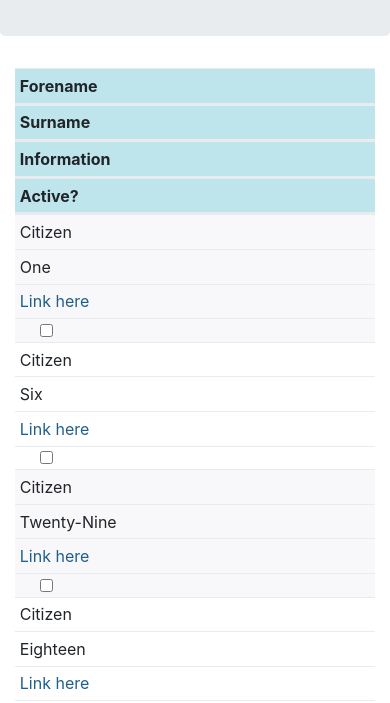
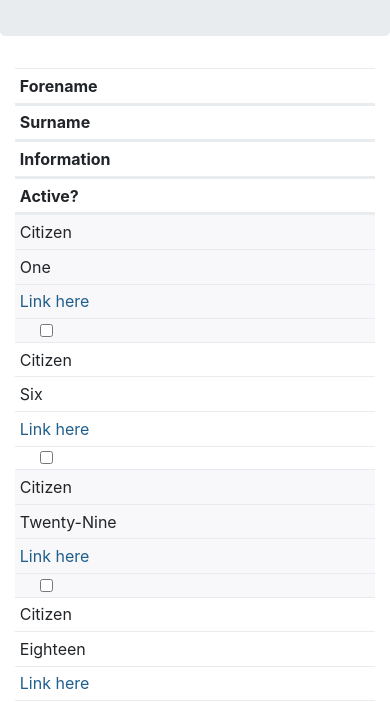
Before and after one commit to Mydex/citizen_interactive_wireframe, a plain HTML site: page client_list.html in a window 390 px wide. Shown: the part 136-839 px from the top of the page. Drawn offline with Linux system fonts and the light colour scheme.

Commit message:
changes made for mobile

```diff
--- a/client_list.html
+++ b/client_list.html
@@ -44,7 +44,7 @@
   <main>
     <div class="container table-responsive">
         <table class="table table-striped table-sm">
-            <thead class="table-info">
+            <thead>
                 <tr>
                     <th class="col-xs-12 col-sm-4 col-md-3">Forename</th>
                     <th class="col-xs-12 col-sm-4 col-md-3">Surname</th>
```
